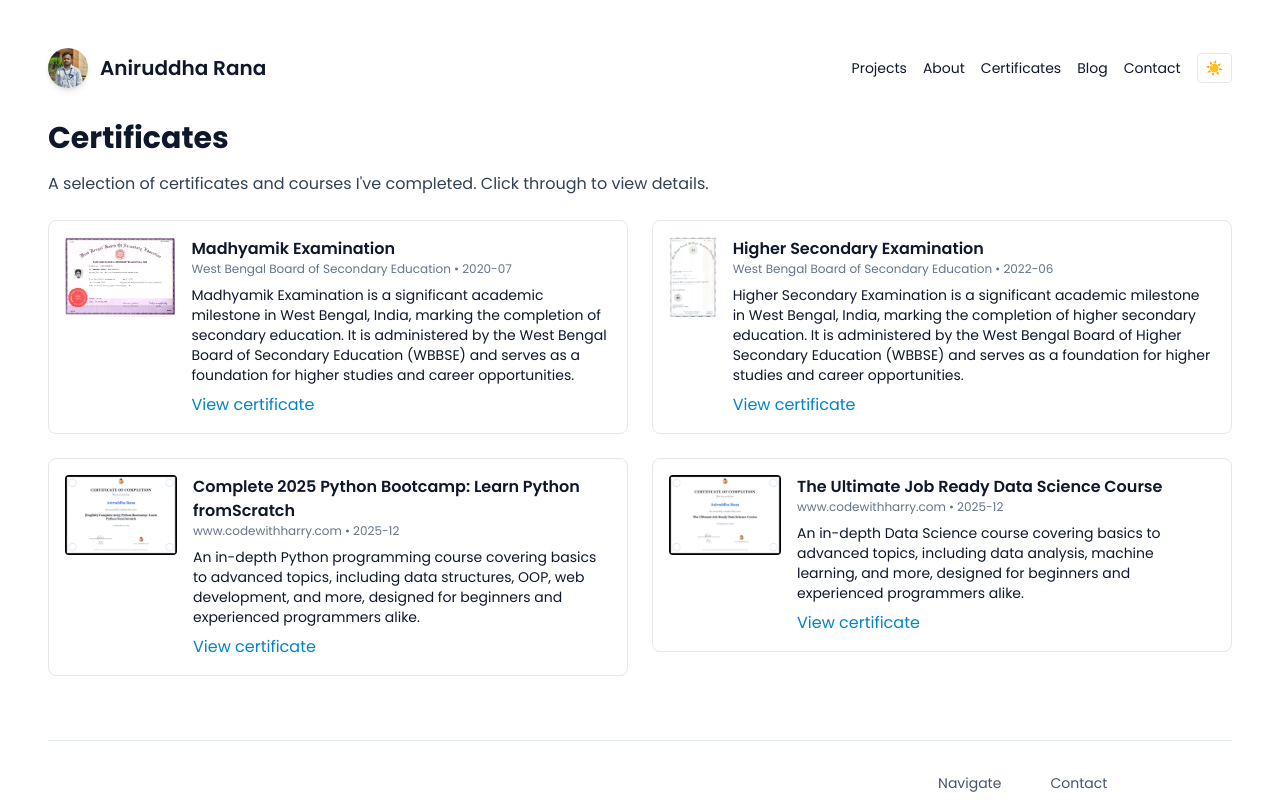
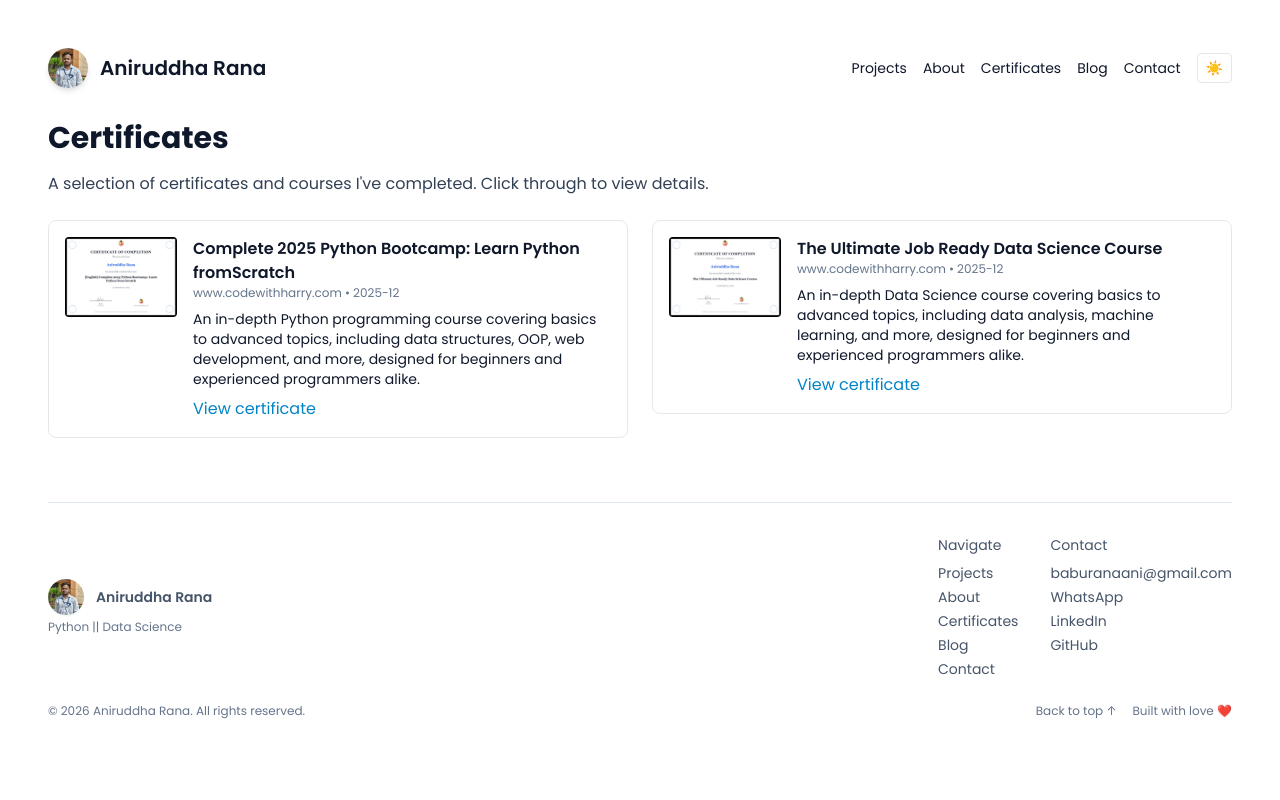
Before and after one commit to AniruddhaRana04/Aniruddha-Rana-portfolio-, a Next.js app: page /certificates in a window 1280 px wide. Shown: the top 800 px of the page. Built offline with nearby package versions, Linux system fonts and the light colour scheme.

Commit message:
4.1.2026

```diff
--- a/src/data/certificates.js
+++ b/src/data/certificates.js
@@ -1,24 +1,6 @@
 export const certificates = [
   {
     id: 'cert-1',
-    title: 'Madhyamik Examination',
-    issuer: 'West Bengal Board of Secondary Education',
-    date: '2020-07',
-    description: 'Madhyamik Examination is a significant academic milestone in West Bengal, India, marking the completion of secondary education. It is administered by the West Bengal Board of Secondary Education (WBBSE) and serves as a foundation for higher studies and career opportunities.',
-    image: '/certificates/CLASS10CERTIFICATE.jpg',
-    href: '/certificates/CLASS10CERTIFICATE.jpg'
-  },
-  {
-    id: 'cert-2',
-    title: 'Higher Secondary Examination',
-    issuer: 'West Bengal Board of Secondary Education',
-    date: '2022-06',
-    description: 'Higher Secondary Examination is a significant academic milestone in West Bengal, India, marking the completion of higher secondary education. It is administered by the West Bengal Board of Higher Secondary Education (WBBSE) and serves as a foundation for higher studies and career opportunities.',
-    image: '/certificates/CLASS12CERTIFICATE.jpg',
-    href: '/certificates/CLASS12CERTIFICATE.jpg'
-  },
-  {
-    id: 'cert-3',
     title: 'Complete 2025 Python Bootcamp: Learn Python fromScratch',
     issuer: 'www.codewithharry.com',
     date: '2025-12',
@@ -27,7 +9,7 @@ export const certificates = [
     href: '/certificates/python.jpeg'
   },
   {
-    id: 'cert-4',
+    id: 'cert-2',
     title: 'The Ultimate Job Ready Data Science Course',
     issuer: 'www.codewithharry.com',
     date: '2025-12',
```
Also changed, not shown: public/certificates/CLASS10CERTIFICATE.jpg (deleted), public/certificates/CLASS12CERTIFICATE.jpg (deleted).
